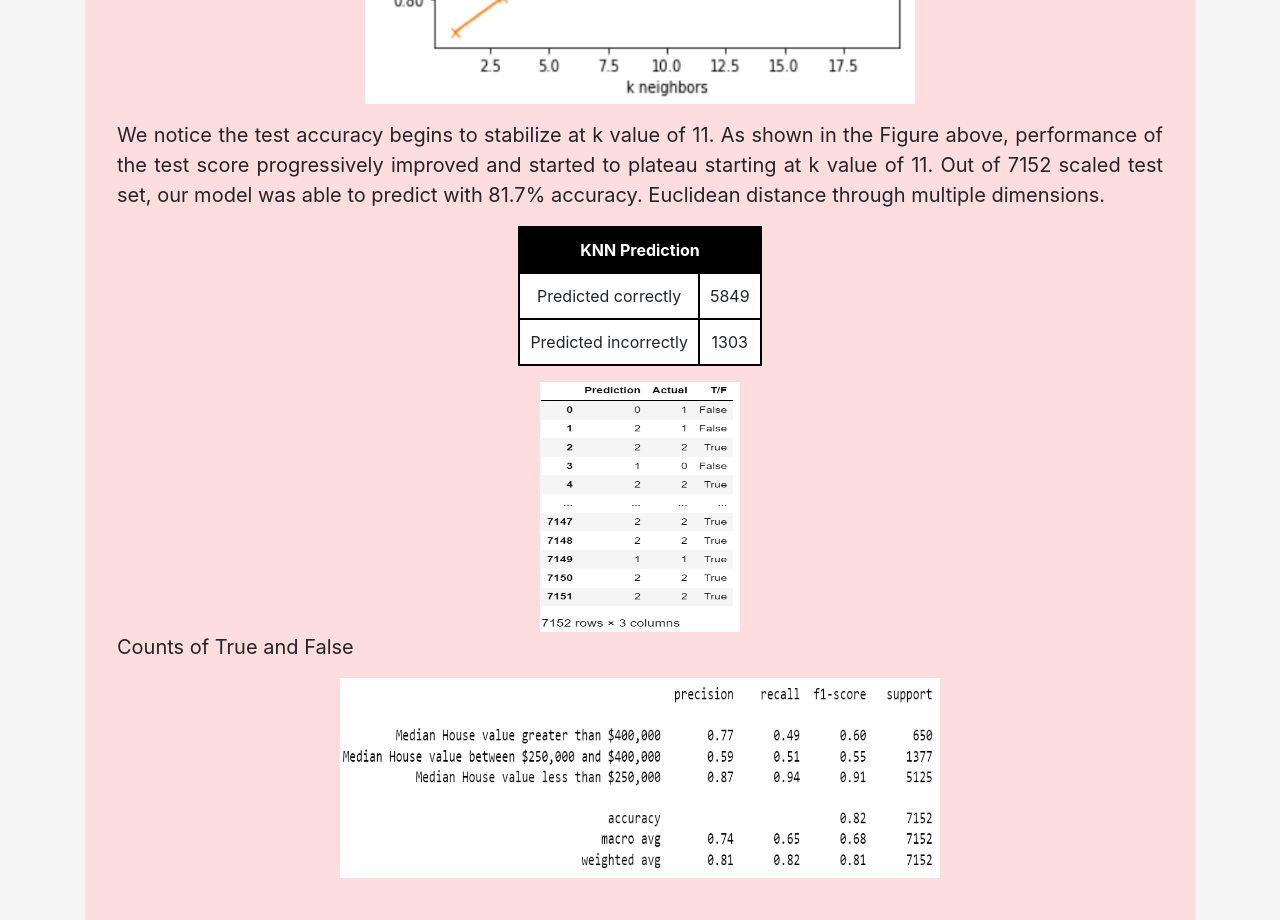
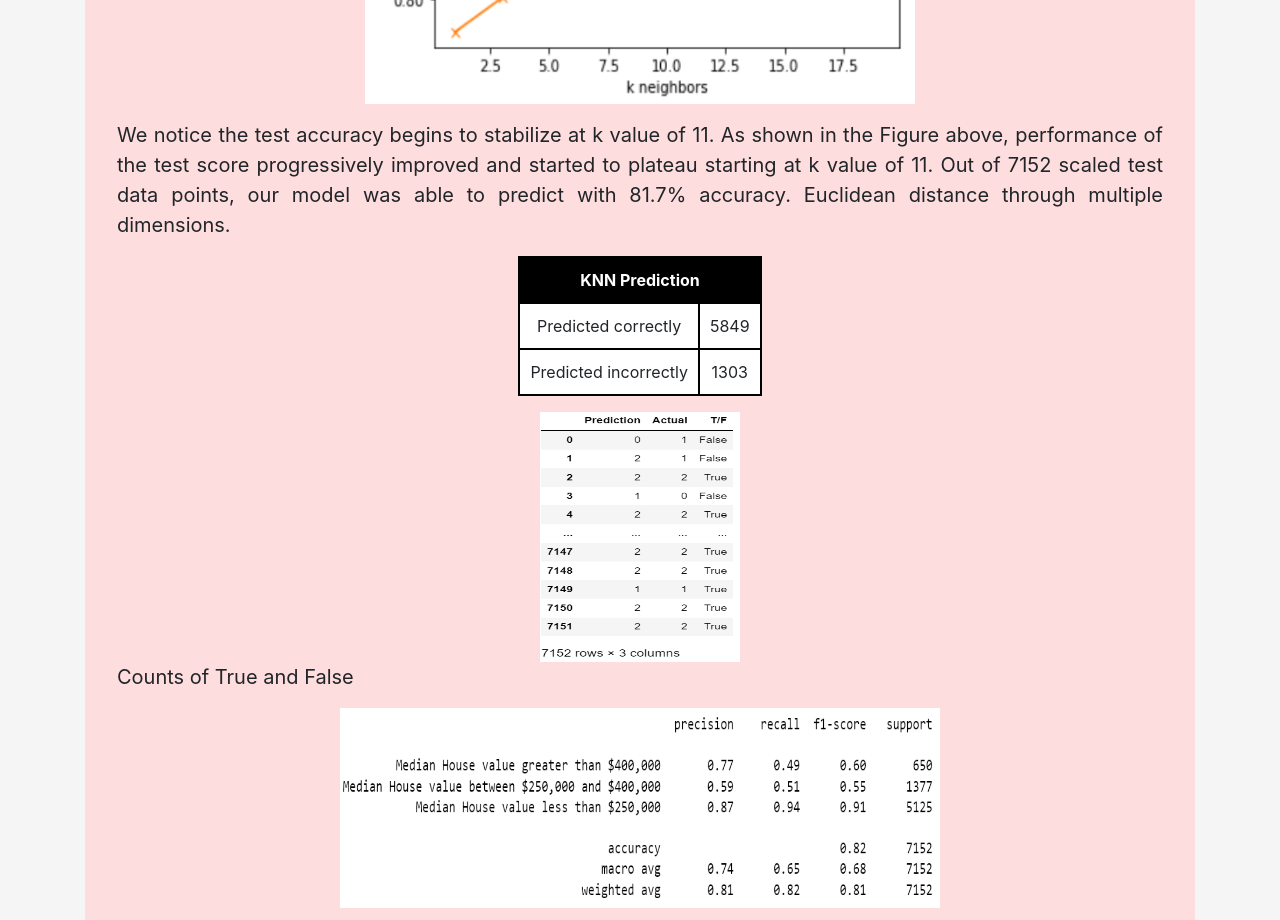
Before and after one commit to ericjbutton/california-housing-ML, a plain HTML site: page html_files/logistic.html in a window 1280 px wide. Shown: the part 4240-5160 px from the top of the page. Drawn offline with nearby package versions, Linux system fonts and the light colour scheme.

Commit message:
updated more.

```diff
--- a/html_files/logistic.html
+++ b/html_files/logistic.html
@@ -222,7 +222,7 @@
 
                   <p></p>
                   <p>We notice the test accuracy begins to stabilize at k value of 11. As shown in the Figure above, performance of the test score progressively improved and started to plateau starting at k value of 11.
-                    Out of 7152 scaled test set, our model was able to predict with 81.7%  accuracy. Euclidean distance through multiple dimensions. </p>
+                    Out of 7152 scaled test data points, our model was able to predict with 81.7%  accuracy. Euclidean distance through multiple dimensions. </p>
 
                   <p></p>
                   <center><table>
```
